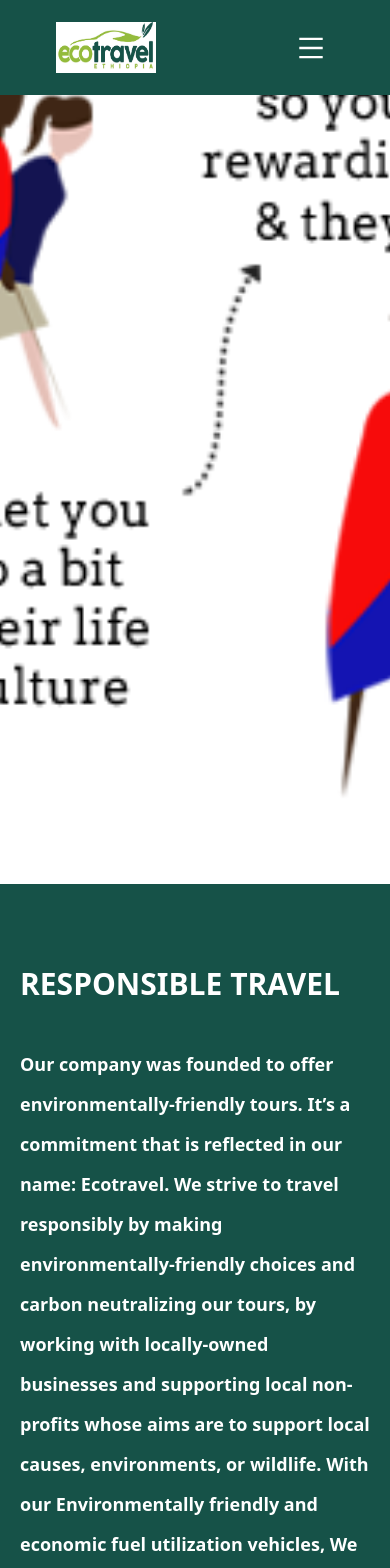
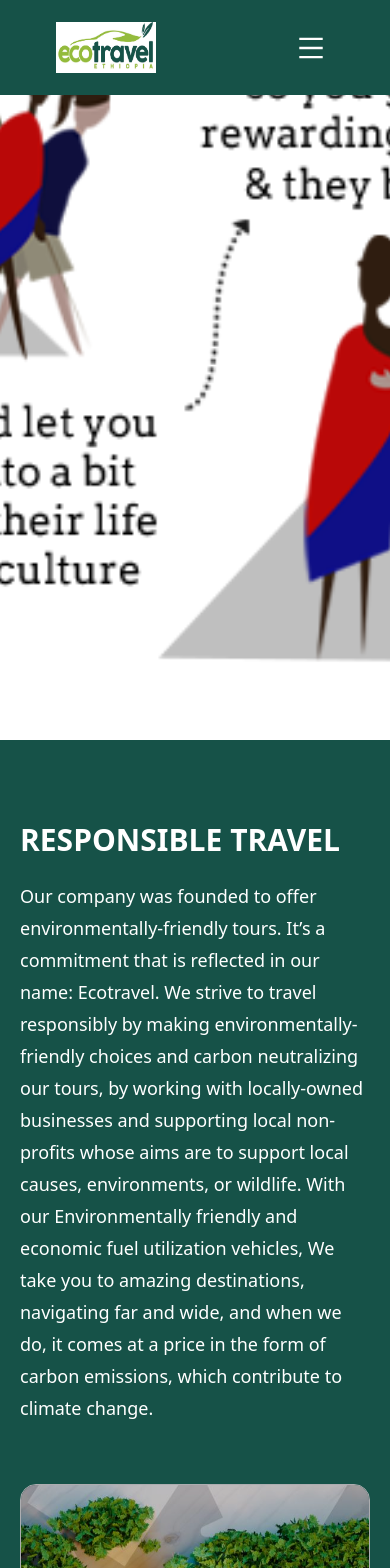
Before and after one commit to yafet-123/travel-and-tour, a Next.js app: page /Sustainablity in a window 390 px wide. Shown: the top 1568 px of the page. Built offline with nearby package versions, Linux system fonts and the light colour scheme.

Commit message:
editing the sustenability

```diff
--- a/components/SustainablityDetail.tsx
+++ b/components/SustainablityDetail.tsx
@@ -27,17 +27,17 @@
   return (
     <section className="py-10">
       {Detail.map((data, index) => (
-        <div className="flex flex-col even:bg-white odd:bg-[#165248] even:text-[#165248] odd:text-white mb-10 py-20 px-5">
+        <div className="flex flex-col even:bg-white odd:bg-[#165248] even:text-[#165248] odd:text-white mb-5 lg:mb-10 py-20 px-5">
           <div className="flex flex-col w-full lg:px-52">
-            <h1 className="text-left text-3xl lg:text-4xl font-sans leading-10 font-bold mb-10">
+            <h1 className="text-left text-3xl lg:text-4xl font-sans leading-10 font-bold mb-5 lg:mb-10">
               {data.head}
             </h1>
-            <p className="text-left text-lg lg:text-xl font-sans leading-10 font-bold mb-10">
+            <p className="text-left text-lg lg:text-2xl font-sans leading-8 lg:leading-10 font-normal mb-5">
               {data.description}
             </p>
           </div>
 
-          <div className="w-full pt-10 lg:px-72 my-auto">
+          <div className="w-full pt-10 lg:px-72 lg:my-auto">
             <Image
               src={data.image}
               className="w-full h-[300px] object-cover brightness-75 border rounded-2xl hover:scale-110 transition duration-500"
--- a/components/SustainablityHero.tsx
+++ b/components/SustainablityHero.tsx
@@ -3,13 +3,13 @@
 
 export const SustainablityHero: React.FC = () => {
   return (
-    <section className="w-full h-screen lg:h-[600px]">
+    <section className="w-full h-[700px]">
       <div className="relative">
         <Image
           src={SustainablityHeroImage}
-          className="w-full h-screen lg:h-[600px] object-cover lg:object-fill brightness-100"
+          className="w-full h-[700px] object-cover lg:object-fill brightness-75"
           priority
-          alt="Contact"
+          alt="Sustainablity"
         />
       </div>
     </section>
```
